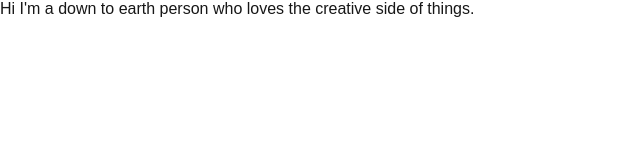
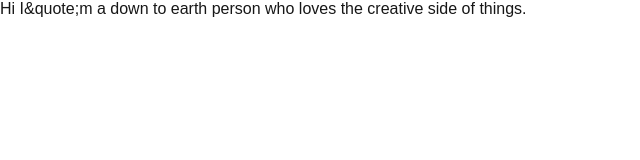
Before and after one commit to LifeSource/kenrickwu, a Next.js app: page /about in a window 1280 px wide. Shown: the top 160 px of the page, without its empty margins (0-640 px from the left). Built offline with nearby package versions, Linux system fonts and the light colour scheme.

Commit message:
Fixed up quote issue

```diff
--- a/app/about/page.tsx
+++ b/app/about/page.tsx
@@ -3,7 +3,7 @@ import React from "react";
 export default function AboutMe() {
   return (
     <div>
-      Hi I'm a down to earth person who loves the creative side of things.
+      Hi I&quote;m a down to earth person who loves the creative side of things.
     </div>
   );
 }
```
